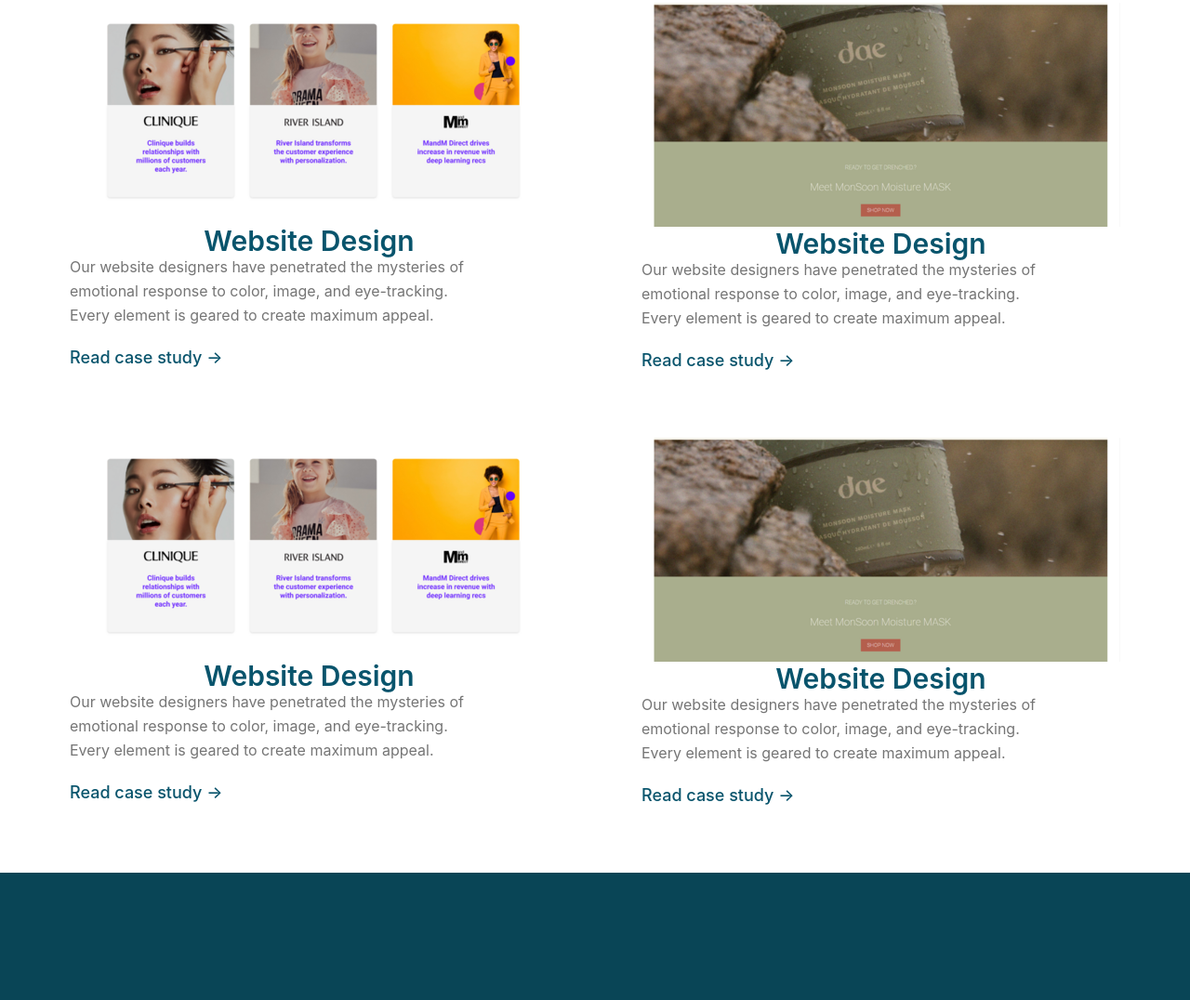
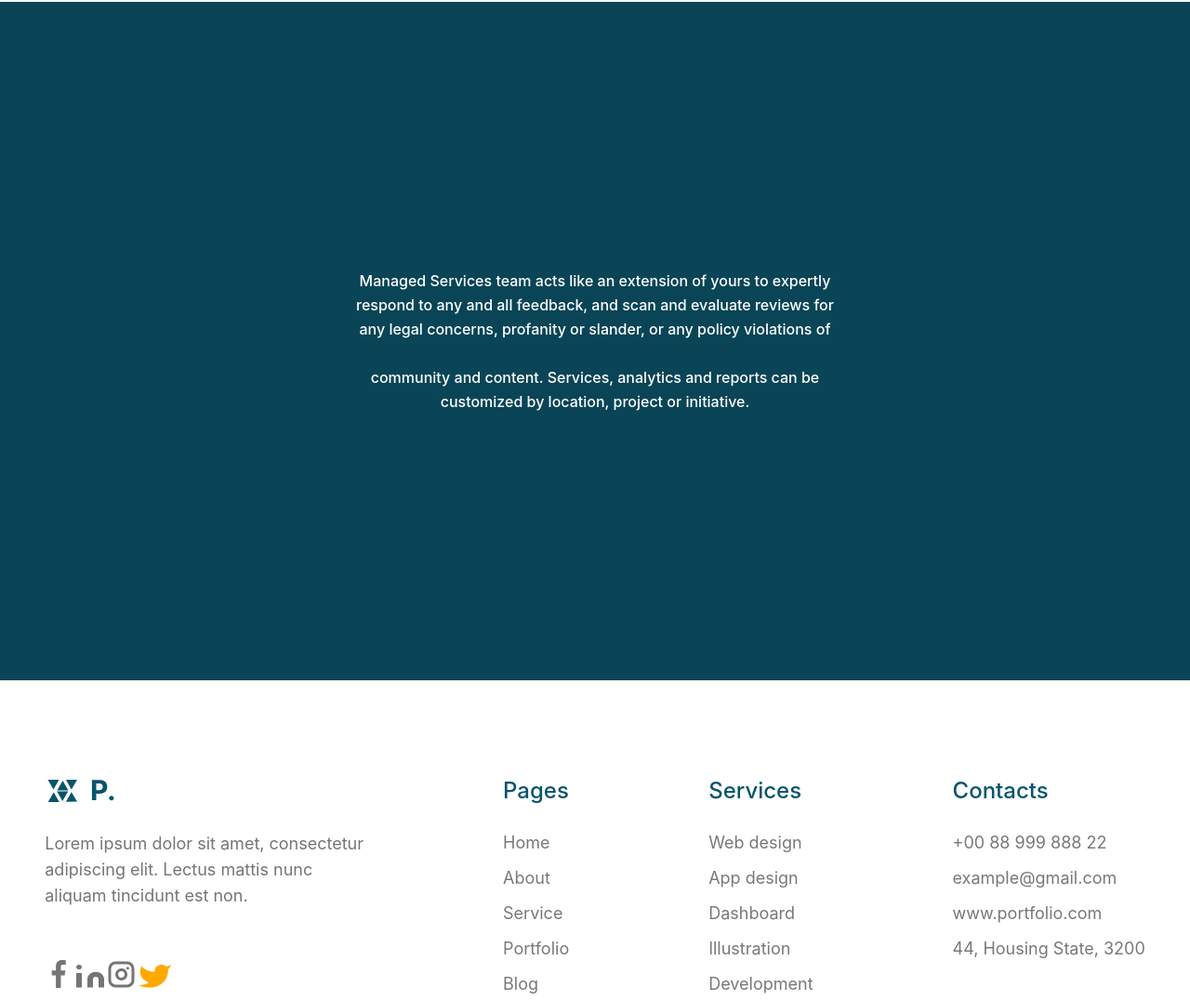
Before and after one commit to JavokhirKarim/9-lesson-javohir, a plain HTML site: page index.html in a window 1280 px wide. Shown: the part 4224-5300 px from the top of the page at 93% size. Drawn offline with Linux system fonts and the light colour scheme; a web font is replaced by a local one.

Commit message:
comm addedd

```diff
--- a/index.html
+++ b/index.html
@@ -266,10 +266,10 @@
         </div>
         <div class="card2">
           <div class="card2-img">
-            <img src="./img/sayt-image4.png" alt="img" />
+            <img src="./img/ikkinchi-rasm.png" alt="img" />
           </div>
           <div class="card2-content">
-            <a href="https://6-lesson-javohir.netlify.app/" class="title5"
+            <a href="https://2-lesson-javohir.netlify.app/" class="title5"
               >Website Design</a
             >
             <p class="description2">
@@ -281,74 +281,7 @@
           </div>
         </div>
       </div>
-      <div class="cards2">
-        <div class="card2">
-          <div class="card2-img">
-            <img src="./img/rasm-sayti3.png" alt="img" />
-          </div>
-          <div class="card2-content">
-            <a href="https://5-lesson-javohir.netlify.app" class="title5"
-              >Website Design</a
-            >
-            <p class="description2">
-              Our website designers have penetrated the mysteries of<br />
-              emotional response to color, image, and eye-tracking.<br />
-              Every element is geared to create maximum appeal.
-            </p>
-            <p class="paragraph">Read case study &rarr;</p>
-          </div>
-        </div>
-        <div class="card2">
-          <div class="card2-img">
-            <img src="./img/sayt-image4.png" alt="img" />
-          </div>
-          <div class="card2-content">
-            <a href="https://6-lesson-javohir.netlify.app/" class="title5"
-              >Website Design</a
-            >
-            <p class="description2">
-              Our website designers have penetrated the mysteries of<br />
-              emotional response to color, image, and eye-tracking.<br />
-              Every element is geared to create maximum appeal.
-            </p>
-            <p class="paragraph">Read case study &rarr;</p>
-          </div>
-        </div>
-      </div>
-      <div class="cards2">
-        <div class="card2">
-          <div class="card2-img">
-            <img src="./img/rasm-sayti3.png" alt="img" />
-          </div>
-          <div class="card2-content">
-            <a href="https://5-lesson-javohir.netlify.app" class="title5"
-              >Website Design</a
-            >
-            <p class="description2">
-              Our website designers have penetrated the mysteries of<br />
-              emotional response to color, image, and eye-tracking.<br />
-              Every element is geared to create maximum appeal.
-            </p>
-            <p class="paragraph">Read case study &rarr;</p>
-          </div>
-        </div>
-        <div class="card2">
-          <div class="card2-img">
-            <img src="./img/sayt-image4.png" alt="img" />
-          </div>
-          <div class="card2-content">
-            <a href="https://6-lesson-javohir.netlify.app/" class="title5"
-              >Website Design</a
-            >
-            <p class="description2">
-              Our website designers have penetrated the mysteries of<br />
-              emotional response to color, image, and eye-tracking.<br />
-              Every element is geared to create maximum appeal.
-            </p>
-            <p class="paragraph">Read case study &rarr;</p>
-          </div>
-        </div>
-      </div>
+
       <div class="klas">
         <img
           src="./img/businessman-black-suit-makes-thumb-up-sign-removebg-preview 1.png"
```
Also changed, not shown: img/ikkinchi-rasm.png (added).
